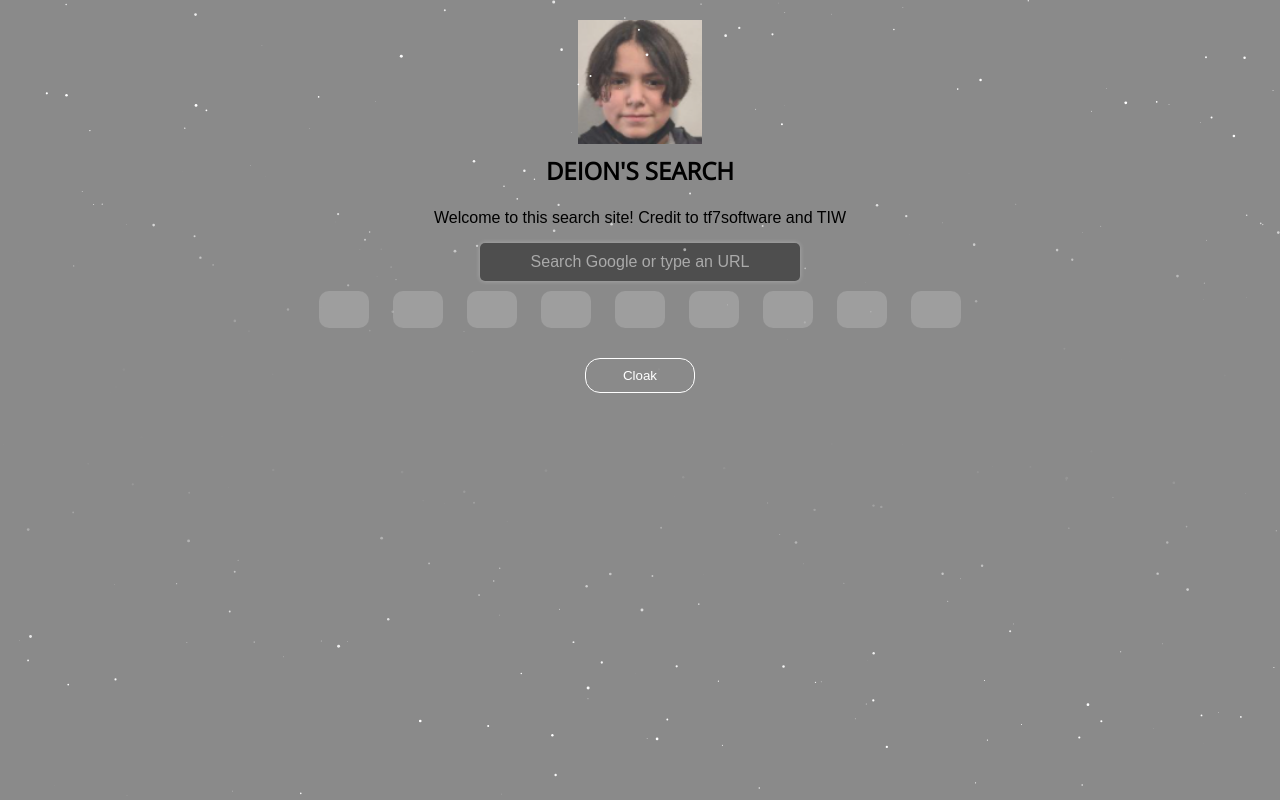
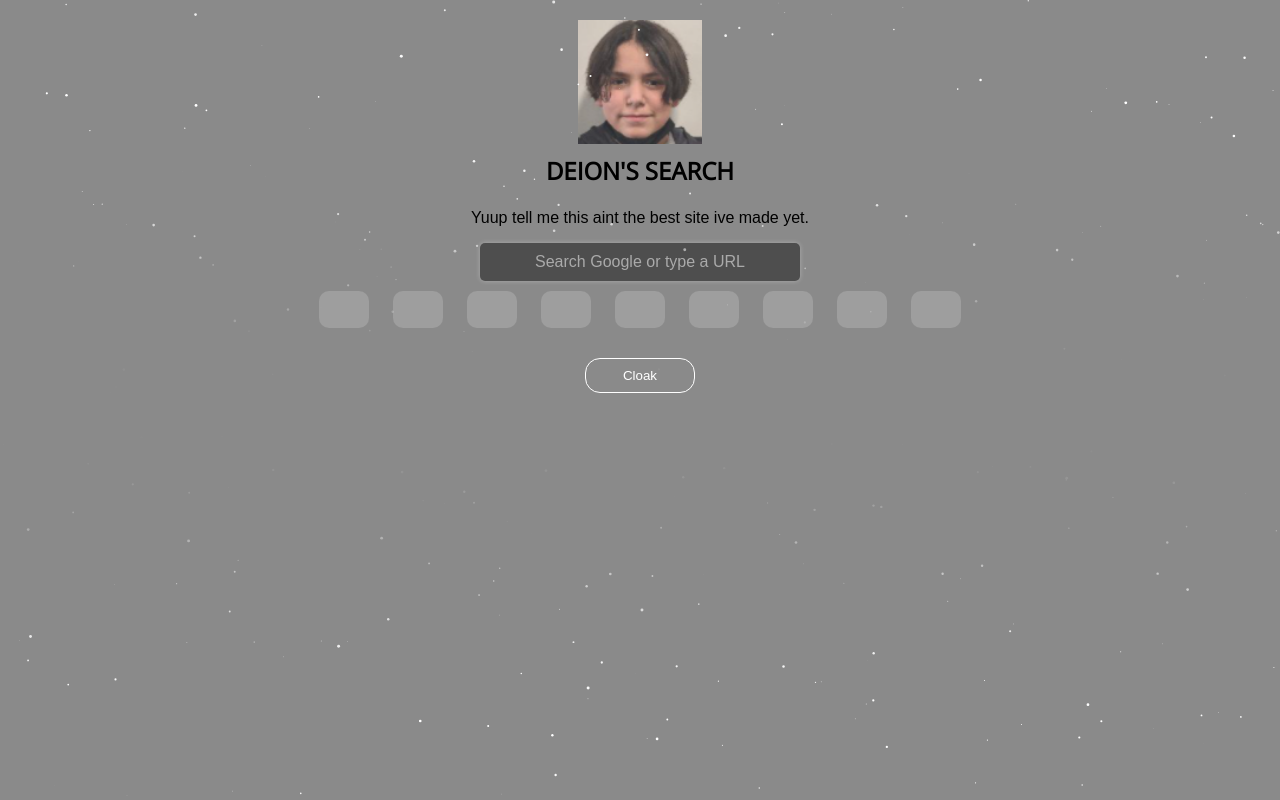
Before and after one commit to slitherdmon/secretsearch, a plain HTML site: page helper/index.html in a window 1280 px wide. Drawn offline with nearby package versions, Linux system fonts and the light colour scheme; grey boxes are pictures that could not be loaded.

Commit message:
Update index.html

```diff
--- a/helper/index.html
+++ b/helper/index.html
@@ -28,11 +28,11 @@
       <div id="content">
 
          <h1>Deion's Search</h1>
-         <p>Welcome to this search site! Credit to tf7software and TIW</p>
+         <p>Yuup tell me this aint the best site ive made yet.</p>
 
          <form id="uv-form">
             <input id="uv-search-engine" value="https://www.google.com/search?q=%s" type="hidden"/>
-            <input id="uv-address" type="text" placeholder="Search Google or type an URL" class="form__input"/>
+            <input id="uv-address" type="text" placeholder="Search Google or type a URL" class="form__input"/>
           </form>
            <div id="popularSites">
                 <img src="https://img.icons8.com/?size=100&id=12473&format=png&color=000000" alt="Xbox" onclick="autofill('http://xbox.com/play')">
```
